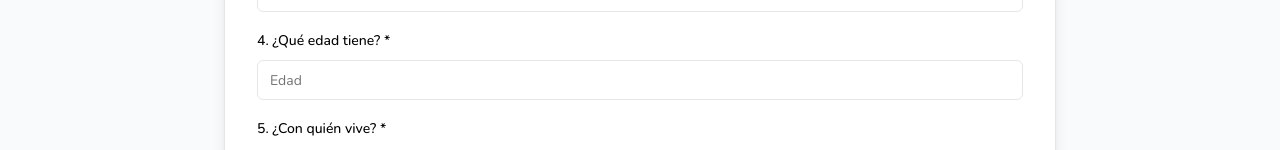
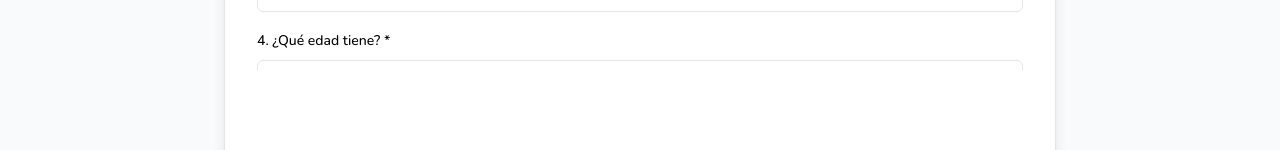
Before and after one commit to Slavia27/cuento-trama-flow, a React (Vite) app: page /formulario in a window 1280 px wide. Shown: the part 650-800 px from the top of the page. Built offline with nearby package versions, Linux system fonts and the light colour scheme.

Commit message:
Add submit button to form
Adds a submit button to the request form and configures it to add the request to the admin panel.

```diff
--- a/src/components/RequestForm.tsx
+++ b/src/components/RequestForm.tsx
@@ -1,4 +1,3 @@
-
 import React, { useState } from 'react';
 import { useNavigate } from 'react-router-dom';
 import { useForm } from 'react-hook-form';
@@ -654,8 +653,12 @@ const RequestForm = () => {
               />
             </div>
 
-            <div className="pt-4">
-              <Button type="submit" className="w-full bg-story-blue hover:bg-story-blue/80" disabled={isSubmitting}>
+            <div className="pt-6 sticky bottom-0 bg-white pb-2">
+              <Button
+                type="submit"
+                className="w-full bg-story-blue hover:bg-story-blue/80 text-lg py-6"
+                disabled={isSubmitting}
+              >
                 {isSubmitting ? 'Enviando...' : 'Enviar Solicitud'}
               </Button>
             </div>
```
